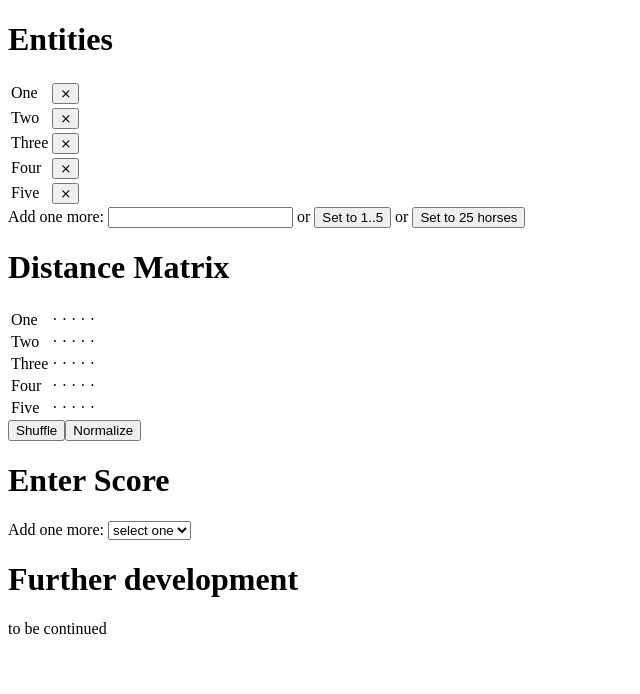
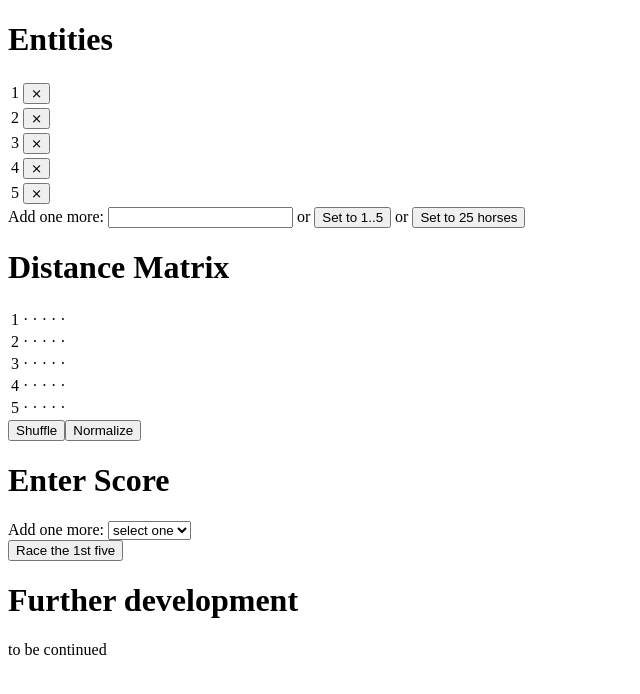
Before and after one commit to defaultbranch/twentyfive-horses, an Angular app: page / in a window 1280 px wide. Both pictures are taken after a click on the button "Set to 1..5". Shown: the top 694 px of the page, without its empty margins (0-640 px from the left). Built offline with nearby package versions, Linux system fonts and the light colour scheme.

Commit message:
implement racing fields of five

```diff
--- a/src/app/app.component.html
+++ b/src/app/app.component.html
@@ -41,19 +41,31 @@
   </table>
   <div *ngIf="elements.length < 2"><i>there are not enough entities yet; enter some</i></div>
   <ng-container *ngIf="getUnscoredElements() as unscoredElements">
-    <ng-container *ngIf="elements.length >= 2 && unscoredElements.length > 0">
+    <div *ngIf="elements.length >= 2 && unscoredElements.length > 0">
       Add one more: <select #newScoredSelect (change)="newScoredSelectChanged()">
         <option value="" disabled selected>select one</option>
         <option *ngFor="let element of unscoredElements">{{ element }}</option>
       </select>
-      <ng-container *ngIf="scoredElements.length >= 2">
-        or
+    </div>
+    <div *ngIf="elements.length >= 5">
+      <button (click)="setScoreForField(0, 5)">Race the 1st five</button>
+      <ng-container *ngIf="elements.length >= 10">
+        <button (click)="setScoreForField(5, 5)">Race the 2nd five</button>
+        <ng-container *ngIf="elements.length >= 15">
+          <button (click)="setScoreForField(10, 5)">Race the 3rd five</button>
+          <ng-container *ngIf="elements.length >= 20">
+            <button (click)="setScoreForField(15, 5)">Race the 4th five</button>
+            <ng-container *ngIf="elements.length >= 25">
+              <button (click)="setScoreForField(20, 5)">Race the 5th five</button>
+            </ng-container>
+          </ng-container>
+        </ng-container>
       </ng-container>
-    </ng-container>
+    </div>
   </ng-container>
-  <ng-container *ngIf="scoredElements.length >= 2">
+  <div *ngIf="scoredElements.length >= 2">
     <button (click)="applyNewScore()">Apply score</button>
-  </ng-container>
+  </div>
 </div>
 
 <div>
--- a/src/app/app.component.ts
+++ b/src/app/app.component.ts
@@ -36,7 +36,11 @@ export class AppComponent {
   }
 
   setElementsToOneToFive() {
-    this.elements = ['One', 'Two', 'Three', 'Four', 'Five'];
+    const result = [];
+    for (let i = 1; i <= 5; i++) {
+      result.push(`${i}`);
+      this.elements = result;
+    }
   }
 
   setElementsToOneTo25Horses() {
@@ -73,6 +77,10 @@ export class AppComponent {
         this.newScoredSelect.nativeElement.selectedIndex = 0;
       }
     }
+  }
+
+  setScoreForField(first: number, count: number) {
+    this.scoredElements = this.elements.slice(first, first + count).sort();
   }
 
   scoreMatrix: Score[][] = [];
```
